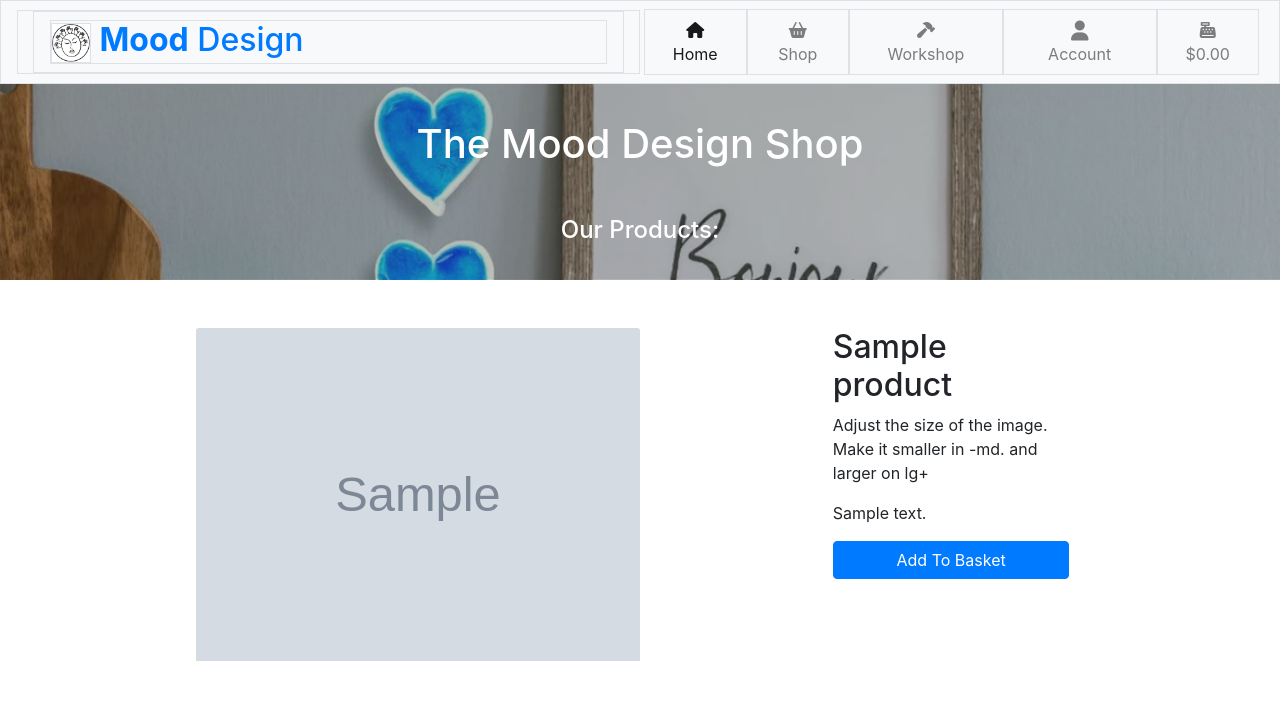
After one commit to TomaszWoloszyn983/mood-design-gift-shop, a Django app: page /products/1 in a window 1280 px wide. The commit adds this page. Shown: the top 727 px of the page. Run offline with Django 3.2, Linux system fonts and the light colour scheme; tables that the repository leaves empty hold one stand-in row (values such as "Sample post"); grey boxes marked "Sample" are stand-in pictures; some libraries are stand-ins or nearby versions.

Commit message:
Style product_detail.html page

```diff
--- /dev/null
+++ b/products/templates/products/product_detail.html
@@ -0,0 +1,54 @@
+{% extends "base.html" %}
+{% load static %}
+
+{% block page_header %}
+    <div class="container header-container">
+        <div class="row">
+            <div class="col"></div>
+        </div>
+    </div>
+{% endblock %}
+
+{% block content %}
+    <!-- Shop Page Header -->
+    <header class="shop-page-header">
+        <div class="header-content shop-title">
+            <h2 class="text-center header-text">The Mood Design Shop</h2>
+            <h4 class="text-center mt-5">Our Products:</h4>
+        </div>
+    </header>
+
+    <!-- Shop Page Content -->
+    <header class="shop-page-content">
+        <div class="row mx-0 mt-5">
+            <div class="product-container col-10 offset-1">
+                <div class="row">
+                    <div class="col-lg-5 offset-md-2 mw-50 order-lg-first px-5 px-lg-0 d-inline mx-md-auto">
+                        {% if product.image %}
+                            <a href="{{ product.image.url }}">
+                                <img class="card-img-top img-fluid" src="{{ product.image.url }}" alt="product_image">
+                            </a>
+                        {% else %}
+                            <a href=" url 'product' product.id ">
+                                <img class="card-img-top img-fluid" src="/media/no_image.jpg"  alt="no-image">
+                            </a>
+                        {% endif %}
+                    </div>
+                    <div class="col-lg-3 offset-md-2 order-first order-lg-2 d-inline mx-md-auto">
+                        <h2 class="">{{ product.name }}</h2>
+                        <p>Adjust the size of the image. Make it smaller in -md.
+                            and larger on lg+
+                        </p>
+                        <p>{{ product.description }}</p>
+
+                        <a class="d-none d-lg-block btn btn-primary" href="#">Add To Basket</a>
+                    </div>
+                    <div class="col-lg-12 d-lg-none my-3 px-5 px-lg-0 order-last">
+                        <a class="btn btn-primary" href="#">Add To Basket</a>
+                    </div>
+                </div>
+            </div>
+        </div>
+    </header>
+
+{% endblock %}
--- a/products/templates/products/products.html
+++ b/products/templates/products/products.html
@@ -47,7 +47,6 @@
                                                     <p class="lead left text-left mx-auto d-inline font-weight-bold">
                                                         {{ product.price }}
                                                     </p>
-                                                    <p class=""></p>
                                                     <!-- Default dropup button -->
                                                     <div class="btn-group right dropup mx-auto d-inline">
                                                         <button type="button" class="btn btn-primary dropdown-toggle" data-toggle="dropdown" aria-haspopup="true" aria-expanded="false">
@@ -56,8 +55,8 @@
                                                         <div class="dropdown-menu">
                                                         <!-- Dropdown menu links -->
                                                             <a class="dropdown-item" href="#">Add To Basket</a>
-                                                            <a class="dropdown-item" href="#">Display Details</a>
-                                                            <a class="dropdown-item" href="#">Something else here</a>
+                                                            <a class="dropdown-item" href="{% url 'product_detail' product.id %}">Display Details</a>
+                                                            <a class="dropdown-item" href="#">I want to make it myself</a>
                                                         </div>
                                                     </div>
                                                 </div>
--- a/products/views.py
+++ b/products/views.py
@@ -22,4 +22,4 @@ def product_detail(request, product_id):
     context = {
         'product': product,
     }
-    return render(request, 'product/product_detail.html', context)
+    return render(request, 'products/product_detail.html', context)
```
Also changed, not shown: products/templates/products/products_detail.html (deleted, +0 -33 lines).
